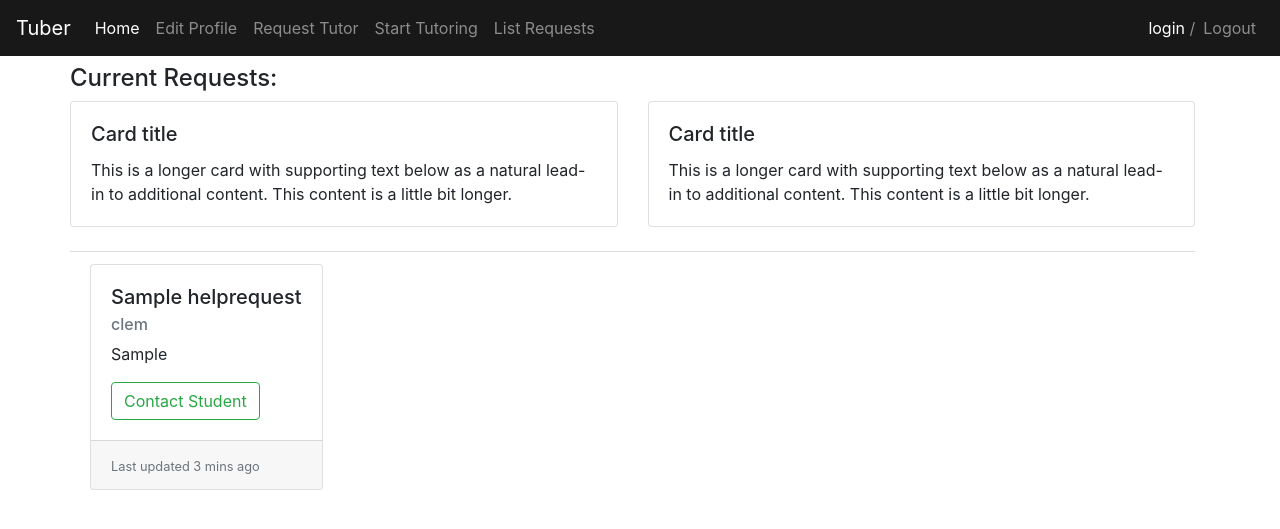
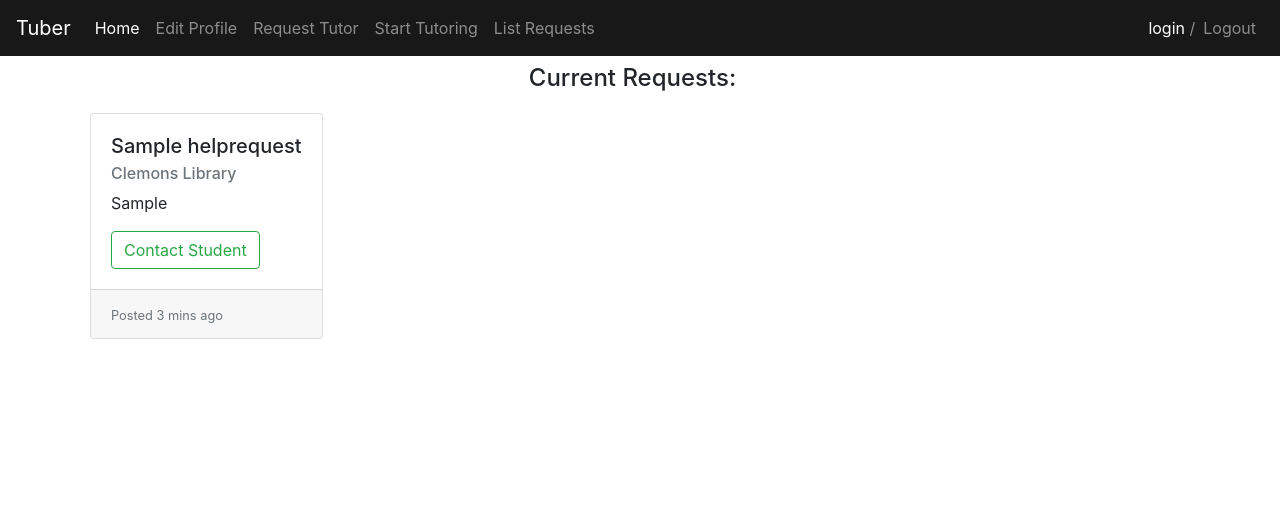
Before and after one commit to timrtyrrell/project-tuber, a Django app: page /tutorrequests/ in a window 1280 px wide. Shown: the top 529 px of the page. Run offline with Django 3.2, Linux system fonts and the light colour scheme; tables that the repository leaves empty hold one stand-in row (values such as "Sample post"); some libraries are stand-ins or nearby versions.

Commit message:
Styled Current Requests page

```diff
--- a/request_help/models.py
+++ b/request_help/models.py
@@ -1,18 +1,18 @@
 from django.db import models
 
 LOCATIONS = (
-    ('clem','Clemons Library'),
-    ('aldy', 'Alderman Library'),
-    ('clark','Clark Library'),
-    ('music','Music Library'),
-    ('rice','Rice Hall'),
+    ('Clemons Library','Clemons Library'),
+    ('Alderman Library', 'Alderman Library'),
+    ('Clark Library','Clark Library'),
+    ('Music Library','Music Library'),
+    ('Rice Hall','Rice Hall'),
 )
 
 
 class HelpRequest(models.Model):
     class_name = models.CharField(max_length=20)
     topic = models.CharField(max_length=200)
-    location = models.CharField(max_length=6, choices=LOCATIONS, default='green')
+    location = models.CharField(max_length=60, choices=LOCATIONS, default='green')
     # need to attach a user here for contact information
 
     def __str__(self):
--- a/tutorrequests/templates/tutorrequests/requests_home.html
+++ b/tutorrequests/templates/tutorrequests/requests_home.html
@@ -1,50 +1,32 @@
 {% extends 'base.html' %} {% block content %}
 
 <ul class="list-group list-group-flush container">
-  <h4 class="pt-2">Current Requests:</h4>
+  <h4 class="pt-2" style="text-align: center">Current Requests:</h4>
   {% for request in requests %}
 
+
+    <article class="media content-section">
         <div class="row row-cols-1 row-cols-md-2">
+          <li class="list-group-item">
           <div class="col mb-4">
-      <div class="card">
-        <div class="card-body">
-          <h5 class="card-title">Card title</h5>
-          <p class="card-text">This is a longer card with supporting text below as a natural lead-in to additional content. This content is a little bit longer.</p>
-        </div>
-      </div>
-    </div>
-    <div class="col mb-4">
-      <div class="card">
-        <div class="card-body">
-          <h5 class="card-title">Card title</h5>
-          <p class="card-text">This is a longer card with supporting text below as a natural lead-in to additional content. This content is a little bit longer.</p>
-        </div>
-      </div>
-    </div>
-  </div>
-
-  <li class="list-group-item">
-    <article class="media content-section">
-      <div class="card-deck">
             <div class="card">
               <div class="card-body">
                 <h5 class="card-title">{{ request.class_name }}</h5>
                 <h6 class="card-subtitle mb-2 text-muted">
                   {{ request.location }}
                   </h6>
-            <p class="card-text">
-              {{ request.topic }}
-            </p>
+                <p class="card-text">{{ request.topic }}</p>
                 <button type="submit" class="btn btn-outline-success">
                   Contact Student
                 </button>
               </div>
               <div class="card-footer">
-            <small class="text-muted">Last updated 3 mins ago</small>
+                <small class="text-muted">Posted 3 mins ago</small>
               </div>
             </div>
           </div>
         </li>
+        </div>
   {% endfor %}
 </ul>
 {% endblock %}
```
Lines whose indentation alone changed are shown as unchanged.
